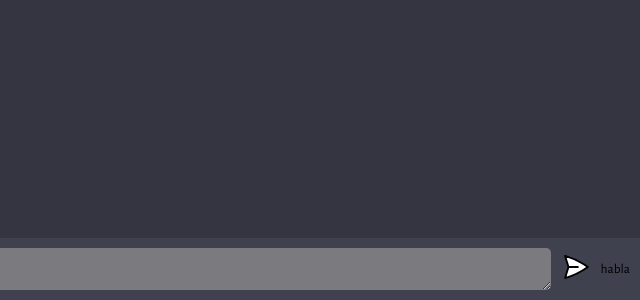
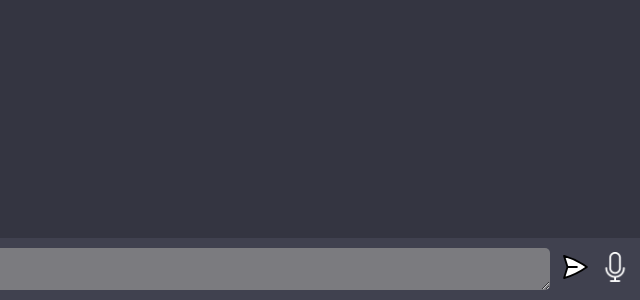
Before and after one commit to soldi3rofwarz/gpt3CodeAi, a website built with Vite: page clientSide/index.html in a window 1280 px wide. Shown: the part 500-800 px from the top of the page, 640-1280 px from the left. Built offline with nearby package versions, Linux system fonts and the light colour scheme.

Commit message:
agregando icono de microfono

```diff
--- a/clientSide/index.html
+++ b/clientSide/index.html
@@ -14,7 +14,7 @@
         <textarea name="prompt" id= "prompt" cols="1" rows="1" placeholder="Write your code...">
         </textarea>
         <button type="submit"><img src="assets/send.svg" alt="send"></button>
-        <button type="button" id="voz">habla</button>
+        <button type="button" id="voz"><img src="assets/microphone.png" alt="talk"></button>
       </form>
     </div>
 
--- a/clientSide/style.css
+++ b/clientSide/style.css
@@ -151,3 +151,12 @@ form img {
   width: 30px;
   height: 30px;
 }
+#voz img{
+  filter:invert(1);
+  transition: transform 0.2s ease-in-out;
+}
+#voz img:active{
+  transform: scale(0.9);
+  filter: drop-shadow(0 0 0 rgb(255, 0, 0));
+  filter: brightness(-2);
+}
```
Also changed, not shown: clientSide/assets/microphone.png (added).
